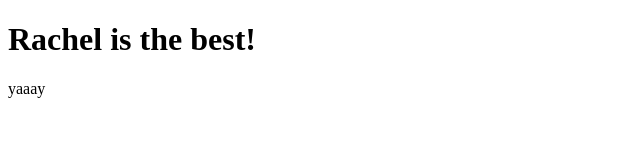
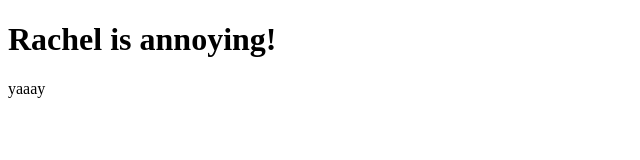
Before and after one commit to LukasDionysius/LukasDionysius.github.io, a plain HTML site: page index.html in a window 1280 px wide. Shown: the whole page, without its empty margins (0-640 px from the left). Drawn offline with Linux system fonts and the light colour scheme.

Commit message:
Update index.html

```diff
--- a/index.html
+++ b/index.html
@@ -5,7 +5,7 @@
 </head>
 <body>
 
-<h1>Rachel is the best!</h1>
+<h1>Rachel is annoying!</h1>
 <p>yaaay</p>
 
 </body>
```
